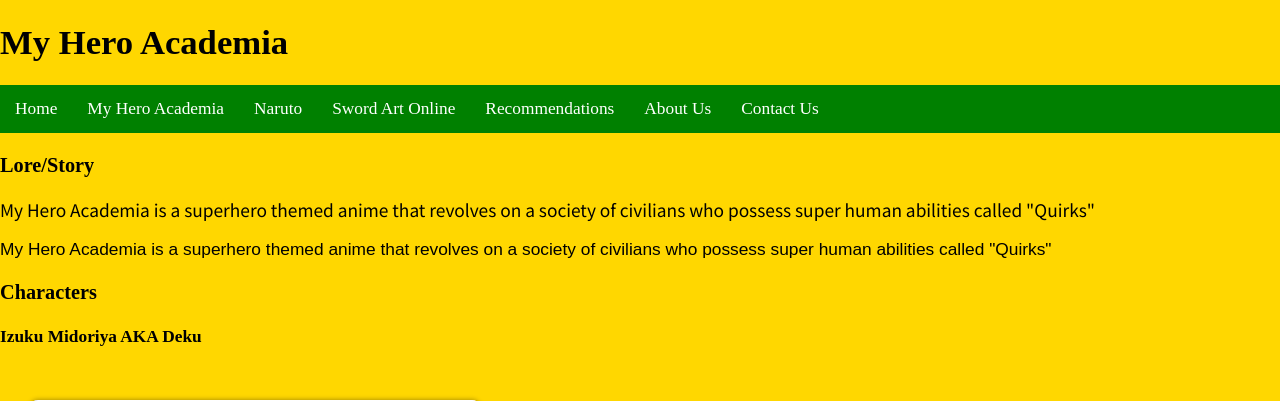
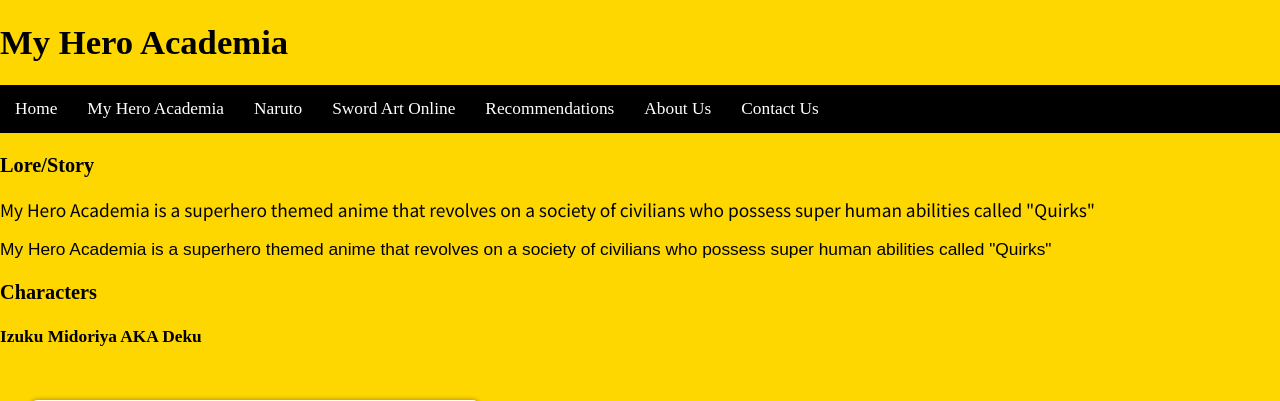
Before and after one commit to presleyigie1/Otaku, a PHP site: page /MHA.html in a window 1280 px wide. Shown: the top 401 px of the page. Run offline with PHP 8.4, Linux system fonts and the light colour scheme; some web fonts are replaced; grey boxes are pictures that could not be loaded.

Commit message:
Update Style.css

```diff
--- a/Style.css
+++ b/Style.css
@@ -10,7 +10,7 @@ body{
     margin: 0;
     padding: 0;
     overflow: hidden; /*This is the navagtion bar styling*/
-    background-color:green;
+    background-color:black;
 
 }
 
```
